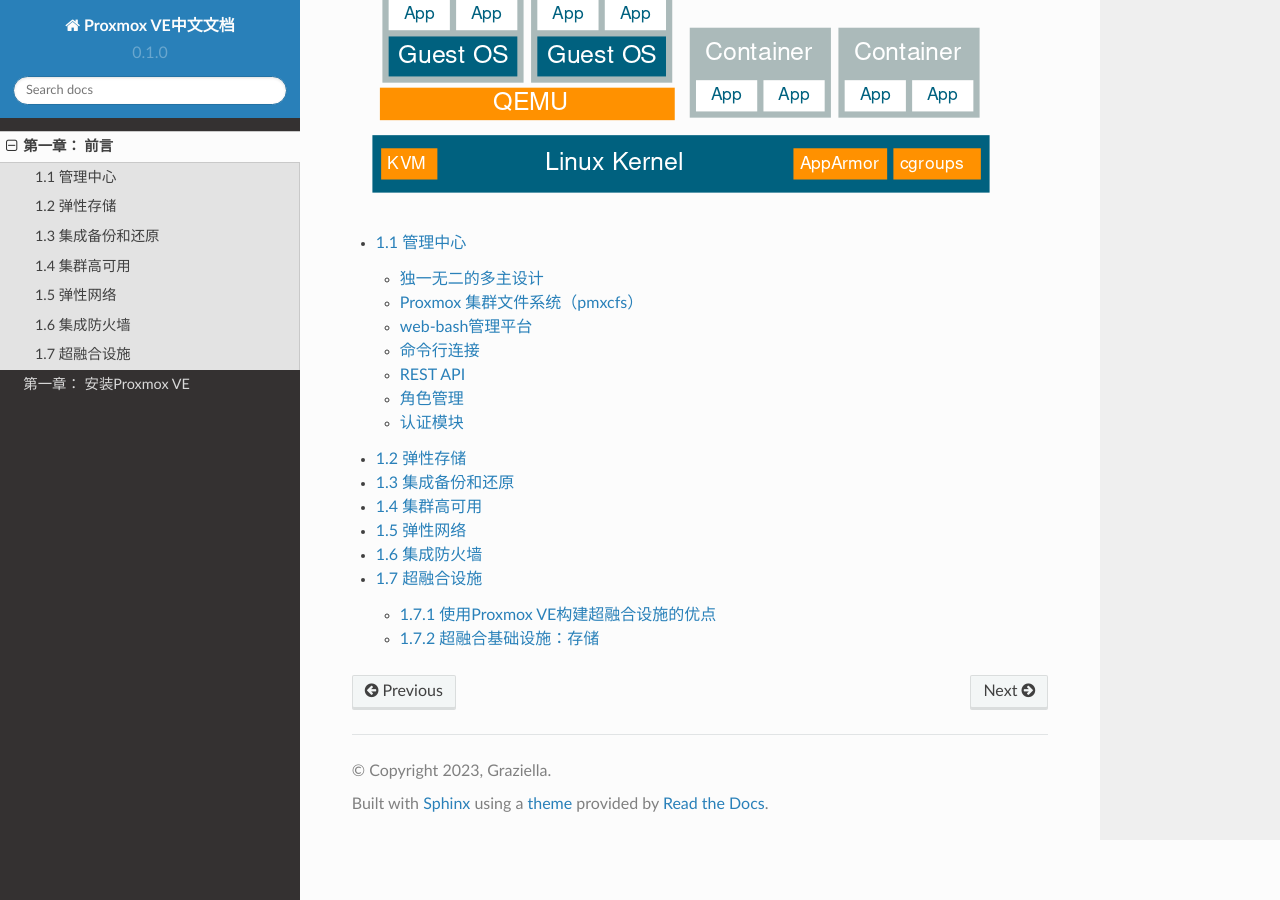
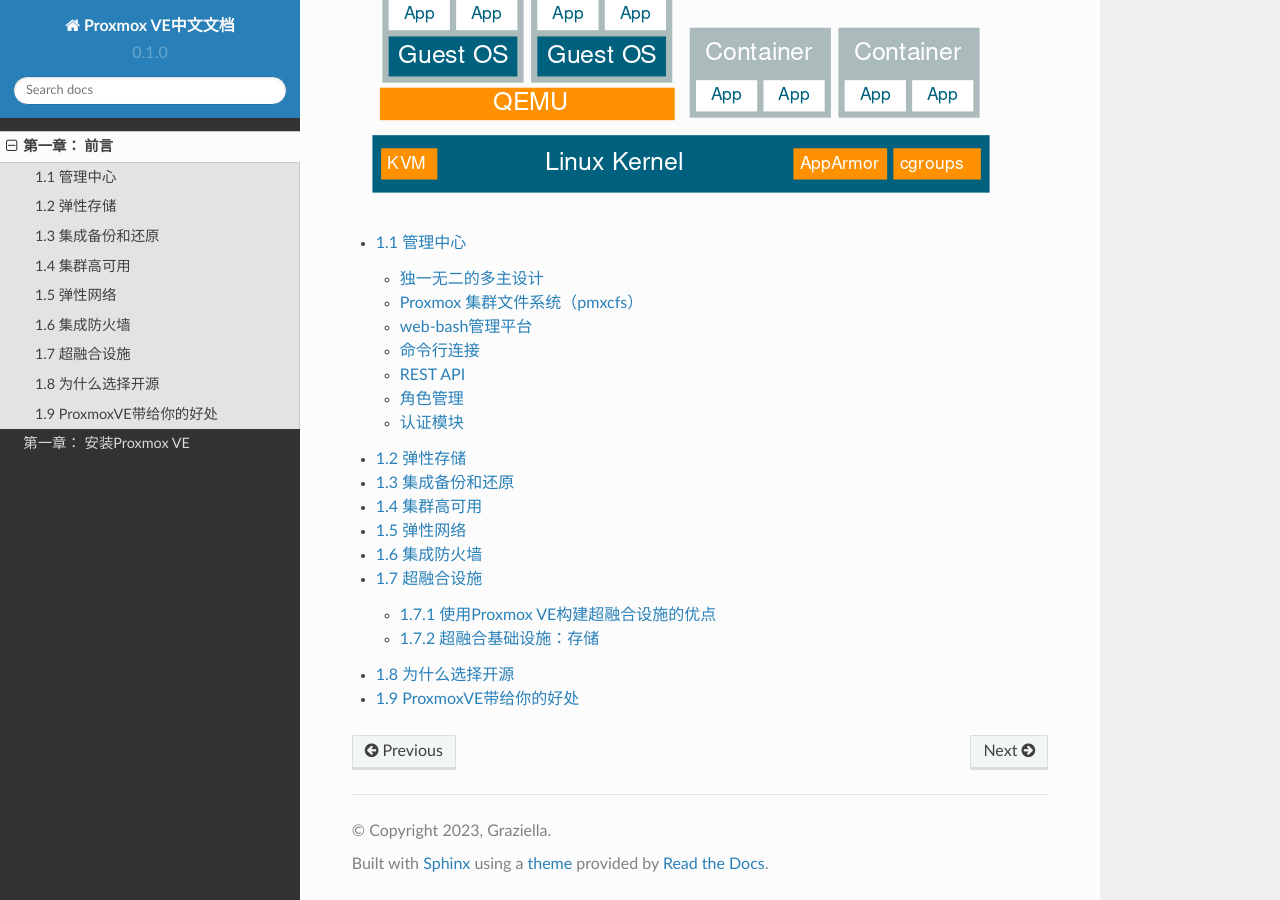
Before and after one commit to bt7-vip/JG-H, a Sphinx documentation site: the page built from docs/source/_introduction/index.rst, in a window 1280 px wide and 900 px high, scrolled down 582 px. Built offline with Sphinx 7.4.7 and the Read the Docs theme 2.0.0, drawn with Linux system fonts in a browser that asks for light colours; pages that are not in the unit, such as notebooks, are missing from menus; some of the changed lines change nothing that is shown.

Commit message:
add 1.8~1.9

```diff
--- /dev/null
+++ b/docs/source/_introduction/1.8_Why_Open_source.md
@@ -0,0 +1,7 @@
+## 1.8 为什么选择开源
+
+  Proxmox VE使用Linux 内核和基于Bebian GNU/Linux构建。Proxmox VE的源码遵循GPLv3（GNU Affero General Public License，Version 3）。这意味着你可以随时检查代码和贡献自己的代码。
+
+  在Proxmox，我们坚持在任何可以的地方使用开源软件。使用开源软件可以保证完整功能的访问--也包括可靠的数据安全。我们认为每个人都有对开源软件的获取，运行、再次构建提交修改后的内容。大家的积极参贡献代码，Proxmox确保产品始终符合专业的质量标准。
+
+  开源软件可以帮助你减少成本和构建具有独立自主核心的统一基础构架。
--- /dev/null
+++ b/docs/source/_introduction/1.9_Your_benefits_with_Proxmox_VE.md
@@ -0,0 +1,10 @@
+## 1.9 ProxmoxVE带给你的好处
+
+- 开源软件
+- 没有单一厂商限制
+- Linux内核
+- 快速部署和易于使用
+- Web统一管理平台
+- REST API
+- 庞大且活跃的开发者
+- 底成本管理和简单部署
--- a/docs/source/_introduction/index.rst
+++ b/docs/source/_introduction/index.rst
@@ -17,3 +17,5 @@
    1.5_Flexible_Networking
    1.6_Intergrated_Firewall
    1.7_Hyper-converged__infrastructure
+   1.8_Why_Open_source
+   1.9_Your_benefits_with_Proxmox_VE
```
